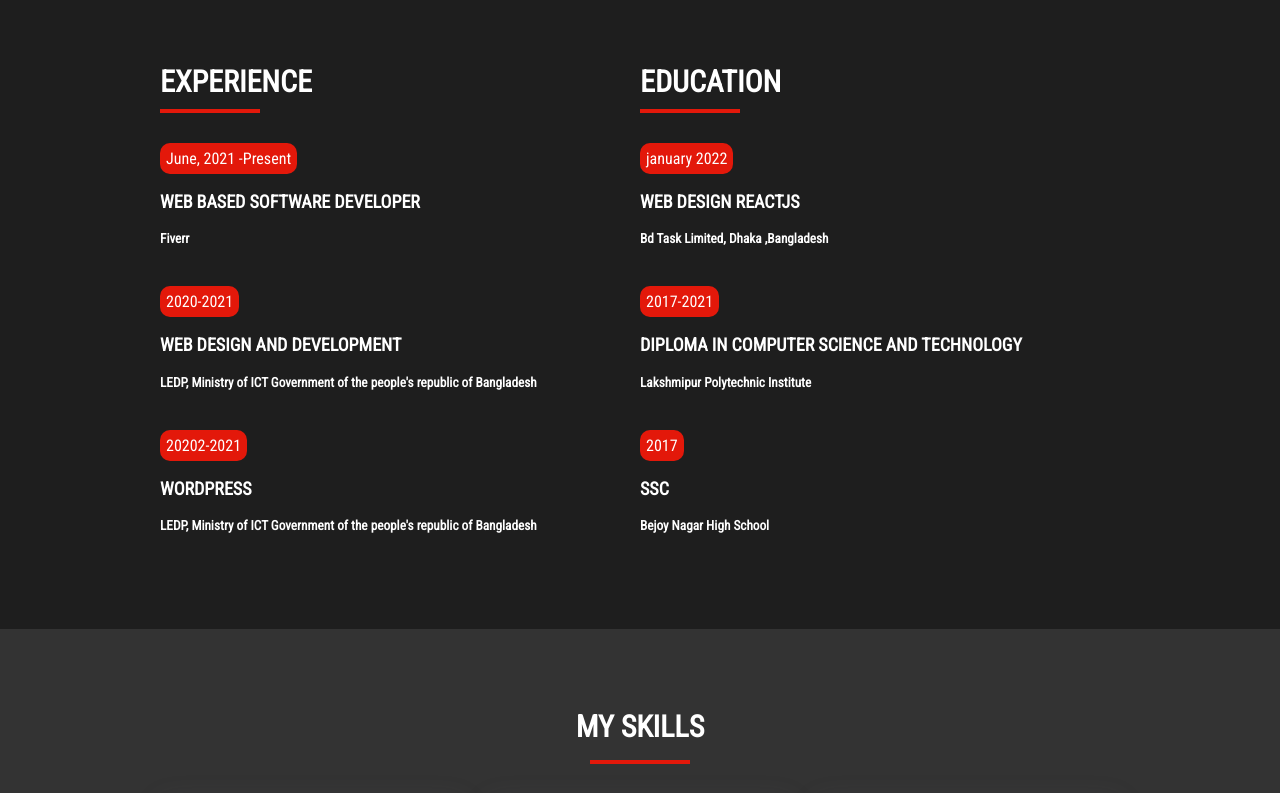
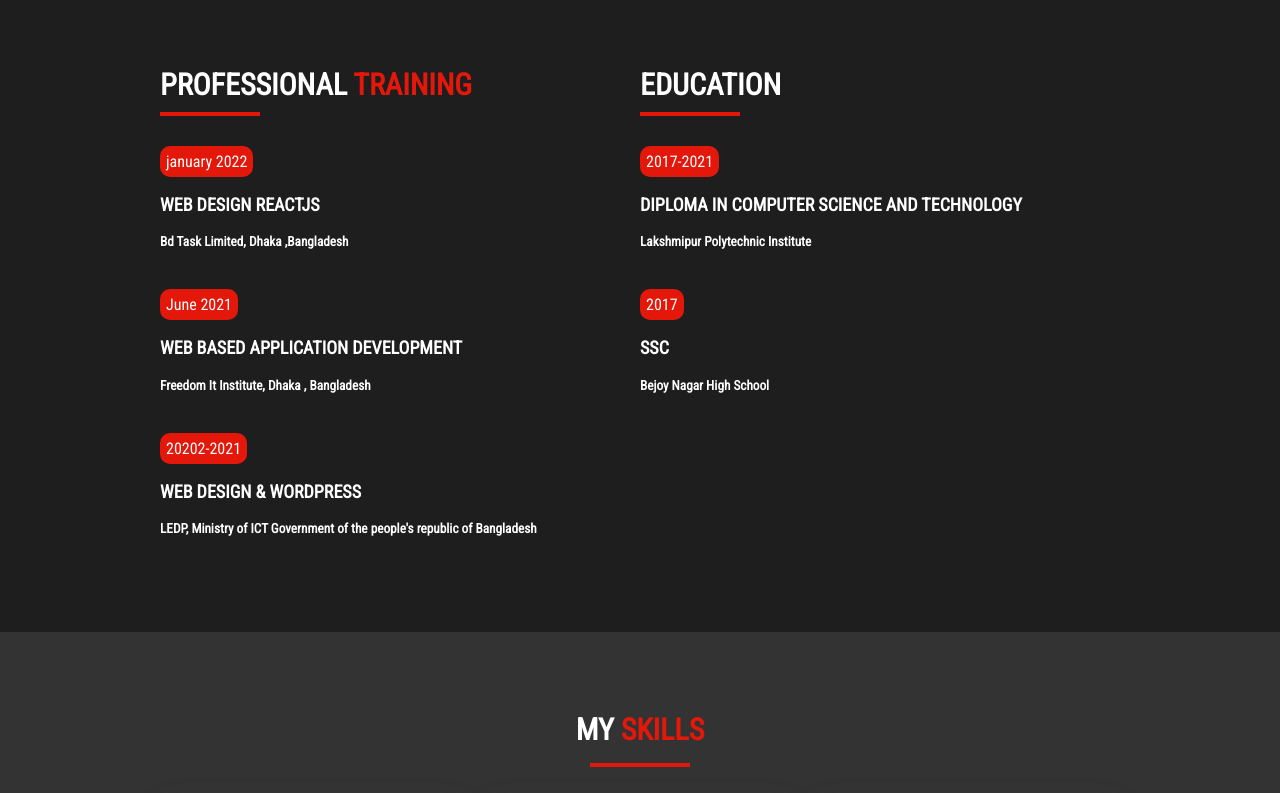
Before and after one commit to devs-shakil/portfolio, a plain HTML site: page index.html in a window 1280 px wide. Shown: the part 1500-2293 px from the top of the page. Drawn offline with Linux system fonts and the light colour scheme.

Commit message:
somthing added

```diff
--- a/assets/css/style.css
+++ b/assets/css/style.css
@@ -48,6 +48,9 @@ h1,h2,h3,h4,h5, p, a, span{
 .color{
     color:white;
 }
+.orange-color{
+    color:#E3180A;
+}
 .header{
     width:100%;
     display: block;
@@ -56,6 +59,13 @@ h1,h2,h3,h4,h5, p, a, span{
     border-bottom:1px solid rgba(255,255,255,0.1);
     position: fixed;
     z-index: 999;
+}
+.section-heading{
+    text-align:center;
+    text-transform: uppercase;
+    font-size: 30px;
+    padding-bottom: 1rem;
+    font-weight: bold;
 }
 .nav-container{
     justify-content: space-between;
@@ -201,11 +211,6 @@ h1,h2,h3,h4,h5, p, a, span{
     text-align: center;
 
 }
-.about-heading h2{
-    font-size: 32px;
-    text-transform: uppercase;
-    margin-bottom: 10px;
-}
 .about-heading p{
     padding:10px;
     margin-top:20px;
@@ -329,20 +334,13 @@ h1,h2,h3,h4,h5, p, a, span{
     font-size:18px;
 }
 /* skill */
-.skill h2{
-    text-transform: uppercase;
-    padding-bottom: 1rem;
-    font-size: 30px;
-    text-align: center;
-    font-weight: bold;
 
-}
 .skill .border-bottom{
     margin-bottom:2rem;
 }
 .skill-box{
     display: grid;
-    grid-template-columns: repeat(auto-fit, minmax(16rem, 1fr));
+    grid-template-columns: repeat(auto-fit, minmax(16rem, 2fr));
     gap:1.5rem;
 }
 .box{
@@ -367,3 +365,5 @@ h1,h2,h3,h4,h5, p, a, span{
     text-align: center;
     font-weight: bold;
 }
+
+/* My work css start */
--- a/index.html
+++ b/index.html
@@ -7,6 +7,7 @@
     <link rel="stylesheet" href="https://use.fontawesome.com/releases/v5.15.3/css/all.css">
     <title>Shakil Hossain</title>
     <link rel="stylesheet" href="./assets/css/style.css">
+
 </head>
 <body class="bg-color">
     <header class="nav-bg-color header overflowX overflowY border-b">
@@ -49,7 +50,7 @@
         <section id="aboutme-main-section">
             <section class="fluid-width bg-color-2 about-me">
                 <div class="about-heading section-gap">
-                    <h2 class="color ">about me</h2>
+                    <h2 class="color section-heading">about <span class="orange-color">me</span></h2>
                     <div class="border-bottom"></div>
                     <p class="color">I DESIGN AND CODE BEAUTIFUL THINGS, AND I LOVE WHAT I DO.</p>
 
@@ -99,22 +100,22 @@
                     <div class="ExAndEdu d-grid con-width">
 
                         <div class="experience ">
-                            <h2>EXPERIENCE</h2>
+                            <h2>PROFESSIONAL <span class="orange-color"> TRAINING</span> </h2>
                             <div class="border-bottom-ex"></div>
                             <ul>
                                 <li>
-                                    <span>June, 2021 -Present</span>
-                                    <h2>Web based Software Developer</h2>
-                                    <h5>Fiverr</h5>
+                                    <span>january 2022</span>
+                                    <h2>Web Design ReactJS</h2>
+                                    <h5>Bd Task Limited, Dhaka ,Bangladesh</h5>
                                 </li>
                                 <li>
-                                    <span>2020-2021</span>
-                                    <h2>Web design and development</h2>
-                                    <h5>LEDP, Ministry of ICT Government of the people's republic of Bangladesh</h5>
+                                    <span>June 2021</span>
+                                    <h2>Web Based Application Development</h2>
+                                    <h5>Freedom It Institute, Dhaka , Bangladesh</h5>
                                 </li>
                                 <li>
                                     <span>20202-2021</span>
-                                    <h2>Wordpress</h2>
+                                    <h2>Web design & Wordpress    </h2>
                                     <h5>LEDP, Ministry of ICT Government of the people's republic of Bangladesh</h5>
                                 </li>
                             </ul>
@@ -123,11 +124,7 @@
                             <h2>EDUCATION</h2>
                             <div class="border-bottom-ex"></div>
                             <ul>
-                                <li>
-                                    <span>january 2022</span>
-                                    <h2>Web Design ReactJS</h2>
-                                    <h5>Bd Task Limited, Dhaka ,Bangladesh</h5>
-                                </li>
+
                                 <li>
                                     <span>2017-2021</span>
                                     <h2>Diploma In Computer Science and Technology</h2>
@@ -148,7 +145,7 @@
              <!-- Skill section start-->
              <section class="bg-color-2 pt-5rem pb-5rem">
                 <div class="con-width skill ">
-                    <h2>My Skills</h2>
+                    <h2 class="section-heading">My <span class="orange-color">Skills</span></h2>
                     <div class="border-bottom"></div>
                     <div class="skill-box">
                         <div class="box">
@@ -206,6 +203,10 @@
         </section>
          <!-- aboutme main  section end -->
 
+         <!-- My Work start -->
+
+
+
 
 
 
```
